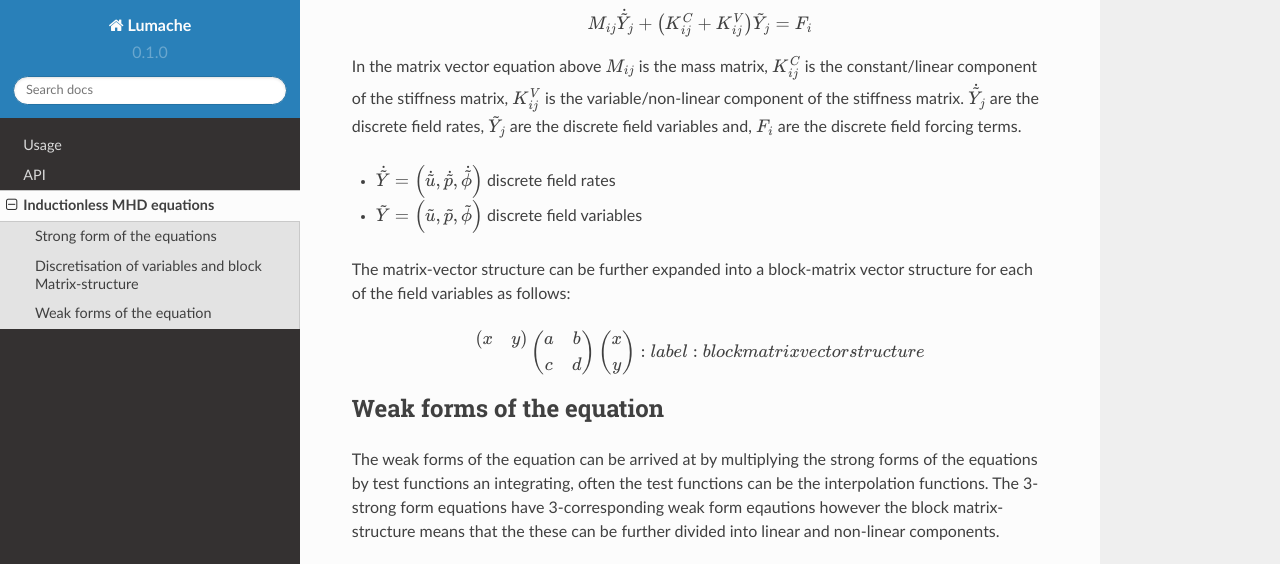
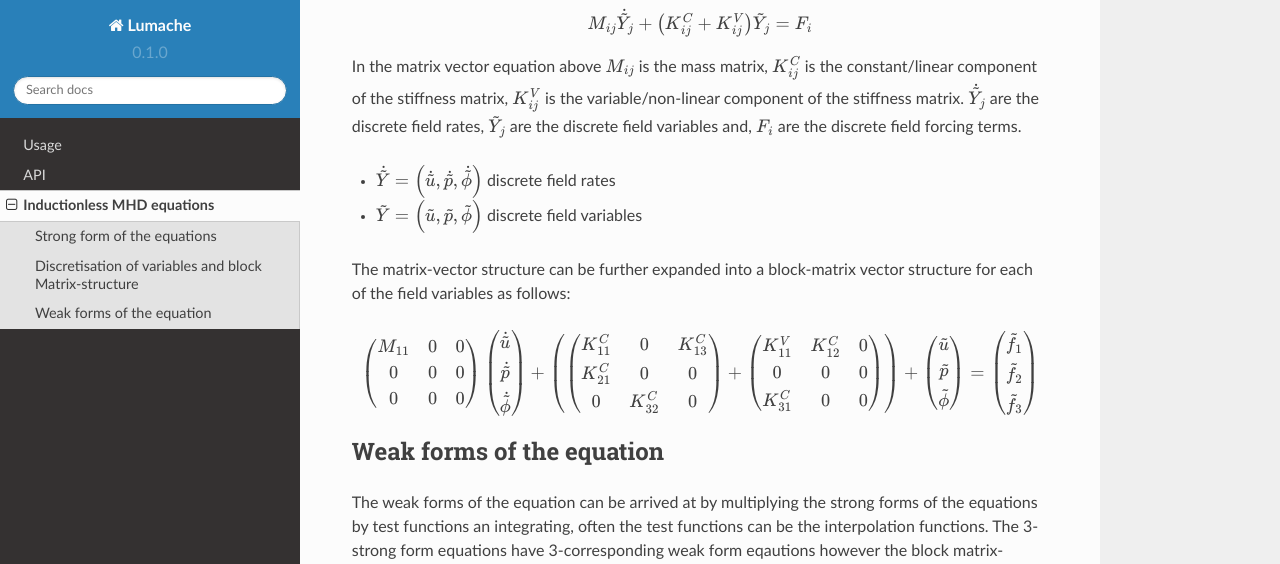
Before and after one commit to sohail69/MHD_mfem_practice, a Sphinx documentation site: the page built from documentation/docs/source/inductionlessmhd.rst, in a window 1280 px wide and 900 px high, scrolled down 1478 px, cut to the strip 0-564 px from the top of the window. Built offline with Sphinx 7.4.7 and the Read the Docs theme 2.0.0, drawn with Linux system fonts in a browser that asks for light colours.

Commit message:
Update inductionlessmhd.rst

```diff
--- a/documentation/docs/source/inductionlessmhd.rst
+++ b/documentation/docs/source/inductionlessmhd.rst
@@ -72,10 +72,15 @@ and, :math:`F_{i}` are the discrete field forcing terms.
 The matrix-vector structure can be further expanded into a block-matrix vector structure for each of the field variables
 as follows:
 
-.. math::   \begin{matrix}\begin{pmatrix}x & y\end{pmatrix}\\\mbox{}\end{matrix}
-  \begin{pmatrix} a & b \\ c & d \end{pmatrix}
-  \begin{pmatrix} x \\ y \end{pmatrix}
-   :label: blockmatrixvectorstructure
+.. math:: \begin{pmatrix} M_{11} & 0 & 0 \\ 0 & 0 & 0 \\ 0 & 0 & 0 \end{pmatrix}
+          \begin{pmatrix} \dot{\tilde{u}} \\ \dot{\tilde{p}} \\ \dot{\tilde{\phi}} \end{pmatrix}  +
+          \left(
+          \begin{pmatrix} K^{C}_{11} & 0 & K^{C}_{13} \\ K^{C}_{21} & 0 & 0 \\ 0 & K^{C}_{32} & 0 \end{pmatrix} +
+          \begin{pmatrix} K^{V}_{11} & K^{C}_{12} & 0 \\ 0 & 0 & 0 \\ K^{C}_{31} & 0 & 0 \end{pmatrix}
+          \right) +
+          \begin{pmatrix} \tilde{u} \\ \tilde{p} \\ \tilde{\phi} \end{pmatrix}  =
+          \begin{pmatrix} \tilde{f_{1}} \\ \tilde{f_{2}} \\ \tilde{f_{3}} \end{pmatrix}
+
 
 Weak forms of the equation
 ---------------------------
```
